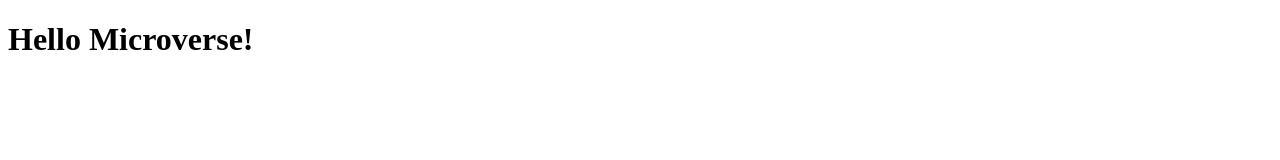
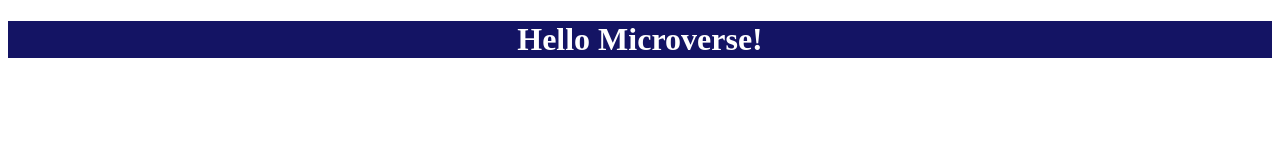
Before and after one commit to Elisha-Tetteyfio/Hello-Microverse, a plain HTML site: page index.html in a window 1280 px wide. Drawn offline with Linux system fonts and the light colour scheme.

Commit message:
Created a stylesheet for the project

```diff
--- a/index.html
+++ b/index.html
@@ -2,8 +2,9 @@
 <html>
     <head>
         <meta charset="utf-8"/>
+        <link rel="stylesheet" href="style.css">
     </head>
     <body>
-        <h1>Hello Microverse!</h1>
+        <h1 class="header">Hello Microverse!</h1>
     </body>
 </html>
--- /dev/null
+++ b/style.css
@@ -0,0 +1,5 @@
+.header{
+    background-color: rgb(20, 20, 100);
+    color: white;
+    text-align: center;
+}
```
